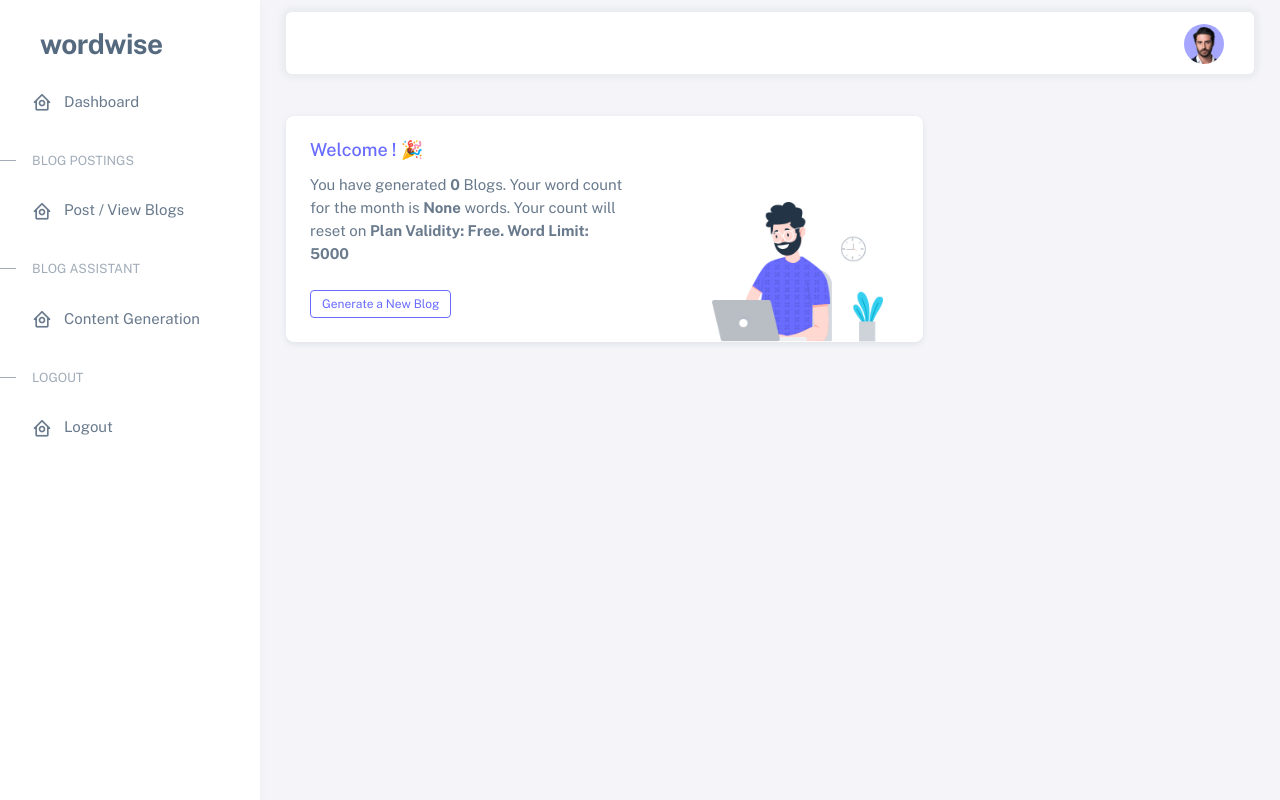
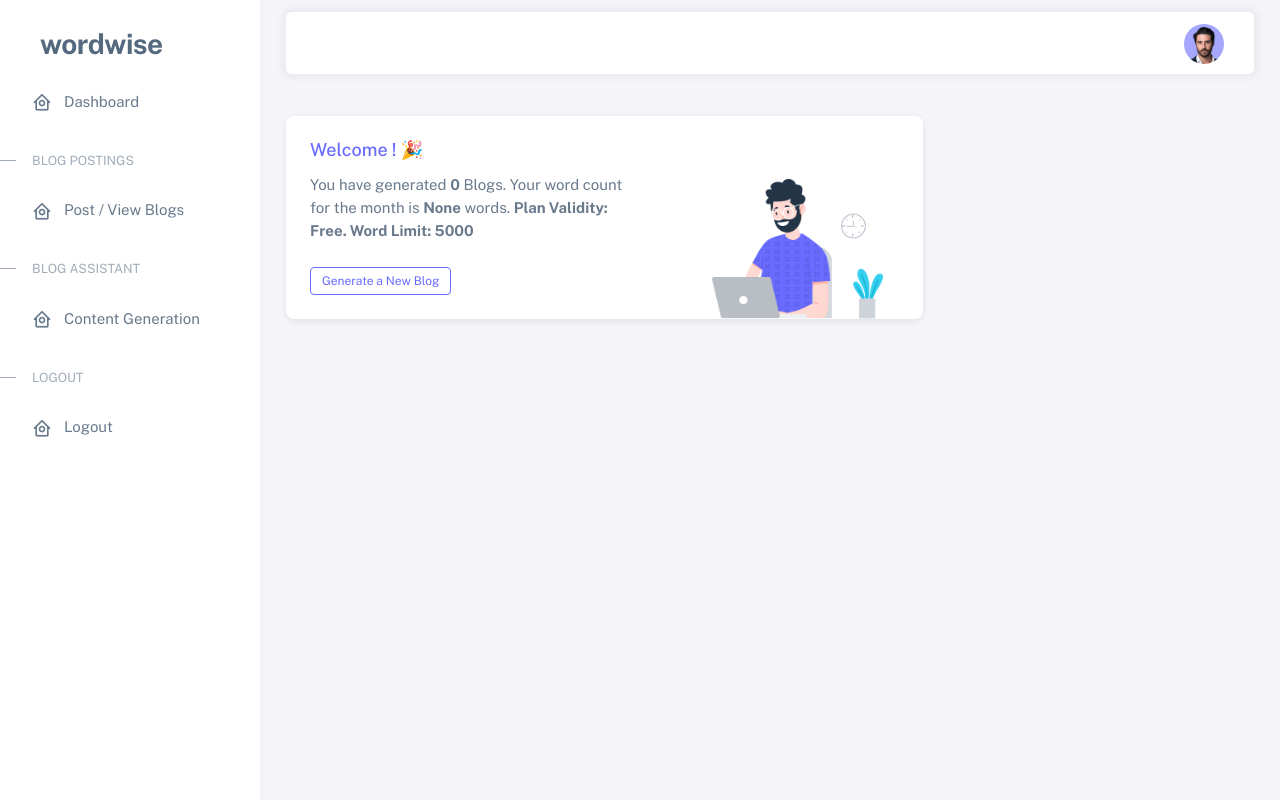
Before and after one commit to adnan760/AI_Content-_Blogging_Platform, a Django app: page /dashboard/home in a window 1280 px wide. Run offline with Django 4.2, Linux system fonts and the light colour scheme; a user stored in the database is signed in; data comes from the database, SQL or seed files in the repository; parts of the project's set-up code (start-up, migrations or seed data) failed here and were passed over; some libraries are stand-ins or nearby versions.

Commit message:
Initial Commit

```diff
--- a/dashboard/functions.py
+++ b/dashboard/functions.py
@@ -232,7 +232,7 @@
                 next_date = current_datetime + relativedelta(months=1)
                 next_month = returnMonth(next_date.month)
                 year = next_date.year
-                return 'Plan Validity: {} {} {}. Word Limit: 40000 Words'.format(next_date.day, next_month, year)
+                return 'Plan Validity: {} {} {}. Word Limit: Unlimited Words'.format(next_date.day, next_month, year)
 
             elif subDate < current_datetime:
                 profile.subscribed = False
--- a/templates/dashboard/home.html
+++ b/templates/dashboard/home.html
@@ -33,7 +33,7 @@
                 <h5 class="card-title text-primary">Welcome {{user.first_name}}! 🎉</h5>
                 <p class="mb-4">
                   You have generated <span class="fw-bold">{{numBlogs}}</span> Blogs. Your word count for the month is
-                  <span class="fw-bold">{{monthCount}}</span> words. Your count will reset on <span class="fw-bold">{{countReset}}</span>
+                  <span class="fw-bold">{{monthCount}}</span> words.<span class="fw-bold">{{countReset}}</span>
                 </p>
 
                 <a href="{% url "blog-topic" %}" class="btn btn-sm btn-outline-primary">Generate a New Blog</a>
@@ -96,7 +96,7 @@
                 <h5 class="card-title text-primary">Welcome {{user.first_name}}! 🎉</h5>
                 <p class="mb-4">
                   You have generated <span class="fw-bold">{{numBlogs}}</span> Blogs. Your word count for the month is
-                  <span class="fw-bold">{{monthCount}}</span> words. Your count will reset on <span class="fw-bold">{{countReset}}</span>
+                  <span class="fw-bold">{{monthCount}}</span> words. <span class="fw-bold">{{countReset}}</span>
                 </p>
 
                 <a href="{% url "blog-topic" %}" class="btn btn-sm btn-outline-primary">Generate a New Blog</a>
```
